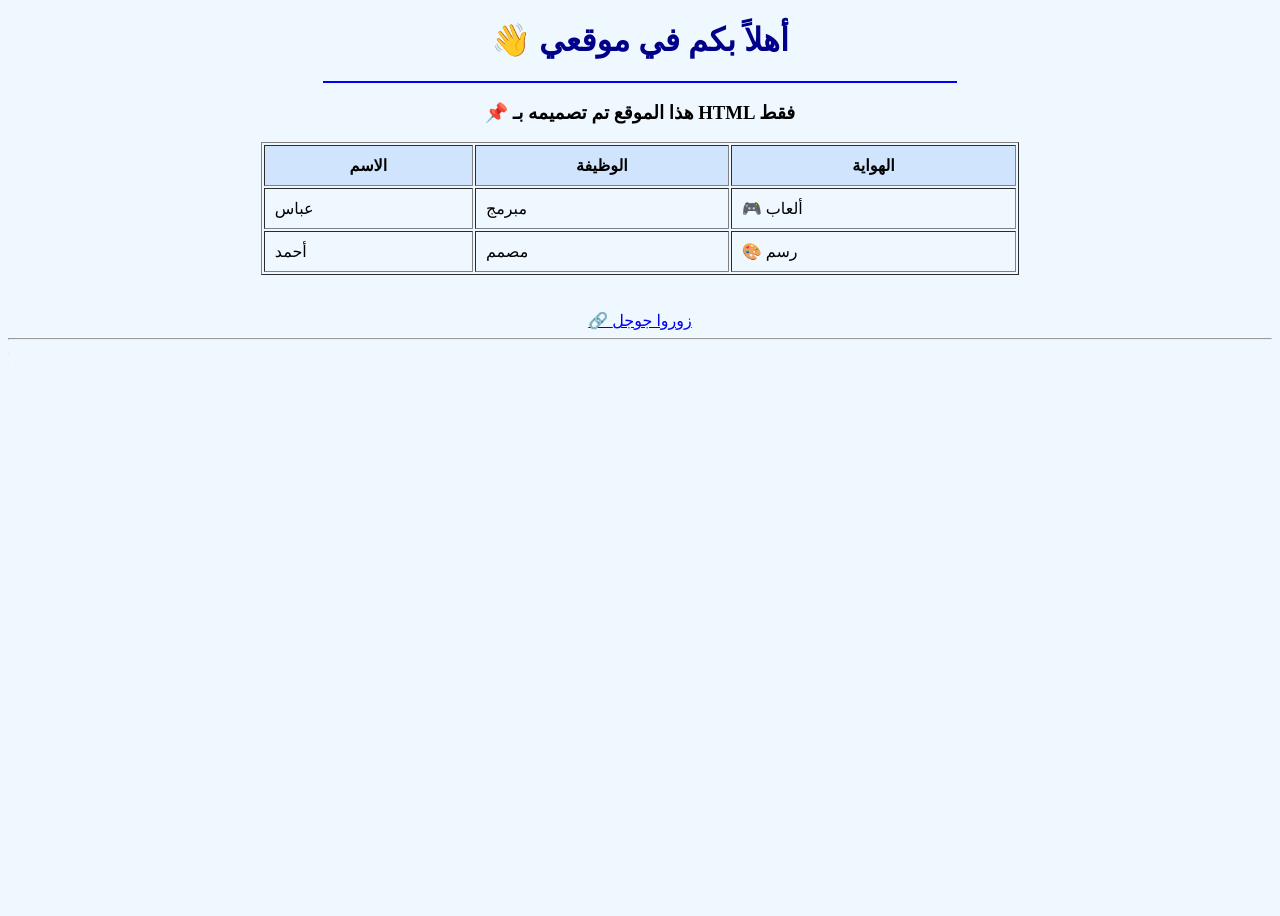
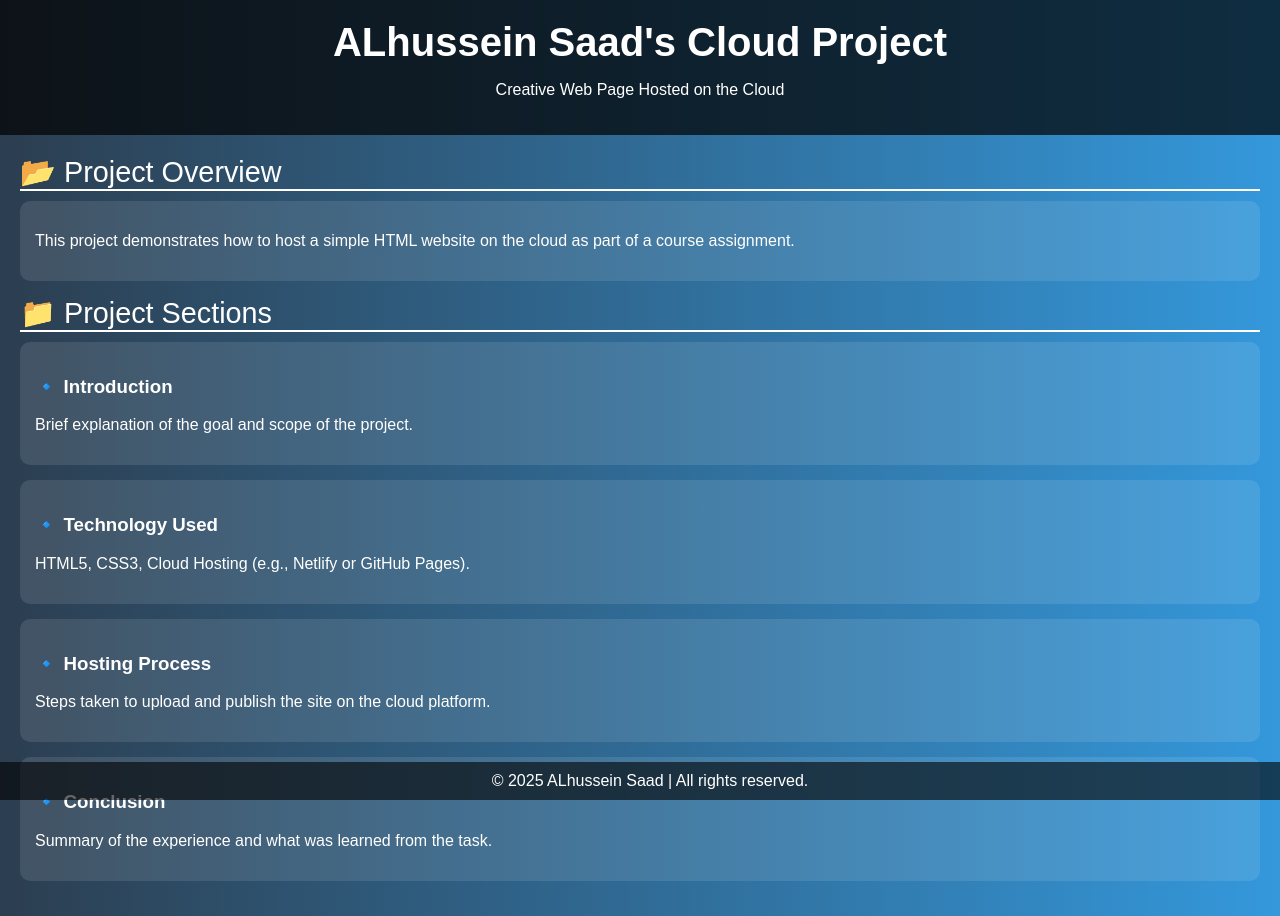
Before and after one commit to yatu47/my_awb, a plain HTML site: page index.html in a window 1280 px wide. Before the commit the page ends 800 px from the top, so only its background shows below. Drawn offline with Linux system fonts and the light colour scheme.

Commit message:
Update index.html

```diff
--- a/index.html
+++ b/index.html
@@ -1,39 +1,83 @@
+
 <!DOCTYPE html>
-<html>
+<html lang="en">
 <head>
-    <title>💻 موقعي الشخصي</title>
+    <meta charset="UTF-8">
+    <title>ALhussein Saad's Project</title>
+    <style>
+        body {
+            font-family: Arial, sans-serif;
+            margin: 0;
+            padding: 0;
+            background: linear-gradient(to right, #2c3e50, #3498db);
+            color: white;
+        }
+        header {
+            background-color: rgba(0, 0, 0, 0.7);
+            padding: 20px;
+            text-align: center;
+        }
+        h1 {
+            margin: 0;
+            font-size: 2.5em;
+        }
+        section {
+            padding: 20px;
+        }
+        .section-title {
+            font-size: 1.8em;
+            border-bottom: 2px solid white;
+            margin-bottom: 10px;
+        }
+        .card {
+            background-color: rgba(255, 255, 255, 0.1);
+            border-radius: 10px;
+            padding: 15px;
+            margin-bottom: 15px;
+        }
+        footer {
+            background-color: rgba(0, 0, 0, 0.6);
+            text-align: center;
+            padding: 10px;
+            position: fixed;
+            width: 100%;
+            bottom: 0;
+        }
+    </style>
 </head>
-<body bgcolor="#f0f8ff">
+<body>
+    <header>
+        <h1>ALhussein Saad's Cloud Project</h1>
+        <p>Creative Web Page Hosted on the Cloud</p>
+    </header>
 
-    <center>
-        <h1 style="color:darkblue;">👋 أهلاً بكم في موقعي</h1>
-        <hr width="50%" color="blue">
-        <h3>📌 هذا الموقع تم تصميمه بـ HTML فقط</h3>
+    <section>
+        <div class="section-title">📂 Project Overview</div>
+        <div class="card">
+            <p>This project demonstrates how to host a simple HTML website on the cloud as part of a course assignment.</p>
+        </div>
 
-        <table border="1" width="60%" cellpadding="10">
-            <tr bgcolor="#d0e4fe">
-                <th>الاسم</th>
-                <th>الوظيفة</th>
-                <th>الهواية</th>
-            </tr>
-            <tr>
-                <td>عباس</td>
-                <td>مبرمج</td>
-                <td>🎮 ألعاب</td>
-            </tr>
-            <tr>
-                <td>أحمد</td>
-                <td>مصمم</td>
-                <td>🎨 رسم</td>
-            </tr>
-        </table>
+        <div class="section-title">📁 Project Sections</div>
+        <div class="card">
+            <h3>🔹 Introduction</h3>
+            <p>Brief explanation of the goal and scope of the project.</p>
+        </div>
+        <div class="card">
+            <h3>🔹 Technology Used</h3>
+            <p>HTML5, CSS3, Cloud Hosting (e.g., Netlify or GitHub Pages).</p>
+        </div>
+        <div class="card">
+            <h3>🔹 Hosting Process</h3>
+            <p>Steps taken to upload and publish the site on the cloud platform.</p>
+        </div>
+        <div class="card">
+            <h3>🔹 Conclusion</h3>
+            <p>Summary of the experience and what was learned from the task.</p>
+        </div>
+    </section>
 
-        <br><br>
-        <a href="https://www.google.com" target="_blank">🔗 زوروا جوجل</a>
-    </center>
-
-    <hr>
-    <marquee direction="right" scrollamount="6">🚀 موقع قيد التطوير... ترقبوا المزيد!</marquee>
-
+    <footer>
+        &copy; 2025 ALhussein Saad | All rights reserved.
+    </footer>
 </body>
 </html>
```
